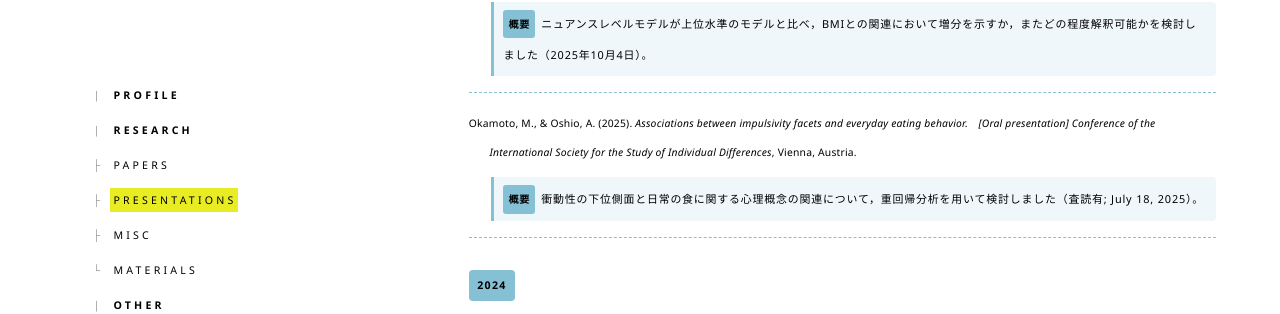
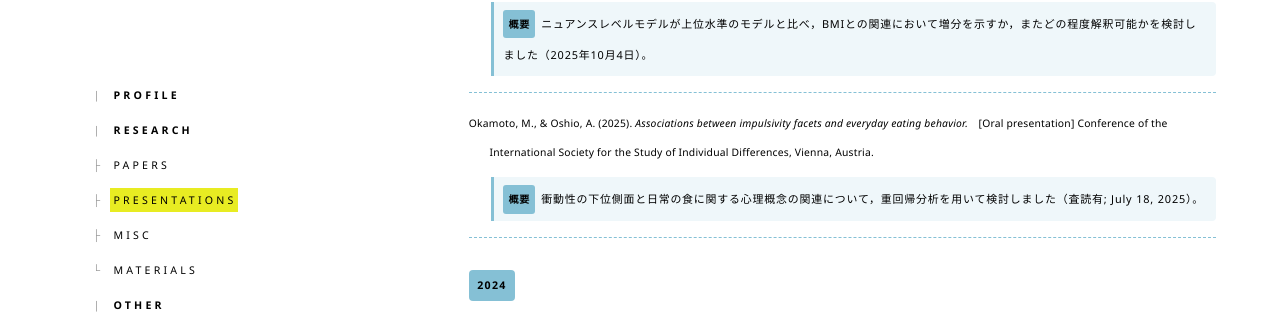
Before and after one commit to Matsuri-O/Matsuri-O.github.io, a Jekyll site: the page built from research/presentations.md, in a window 1280 px wide and 900 px high, scrolled down 620 px. Shown: the part 144-458 px from the top of the window. Built offline with Jekyll 4.4.1, drawn with Linux system fonts in a browser that asks for light colours.

```diff
--- a/_data/presentations.yml
+++ b/_data/presentations.yml
@@ -21,8 +21,8 @@
 
 - year: 2025
   apa: >-
-    Okamoto, M., & Oshio, A. (2025). *Associations between impulsivity facets and everyday eating behavior.　[Oral presentation]
-    Conference of the International Society for the Study of Individual Differences*, Vienna, Austria.
+    Okamoto, M., & Oshio, A. (2025). *Associations between impulsivity facets and everyday eating behavior.*　[Oral presentation]
+    Conference of the International Society for the Study of Individual Differences, Vienna, Austria.
   summary: 衝動性の下位側面と日常の食に関する心理概念の関連について，重回帰分析を用いて検討しました（査読有; July 18, 2025）。
 
 - year: 2024
```
